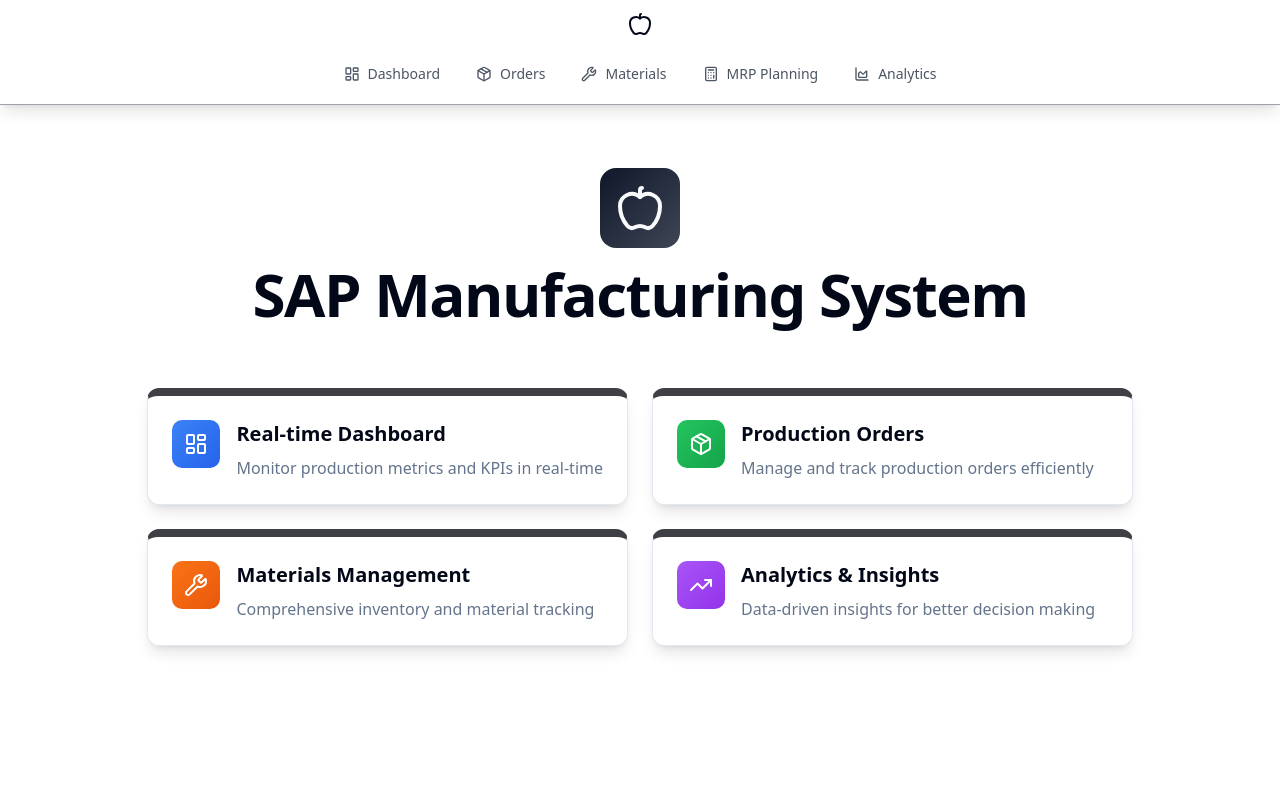
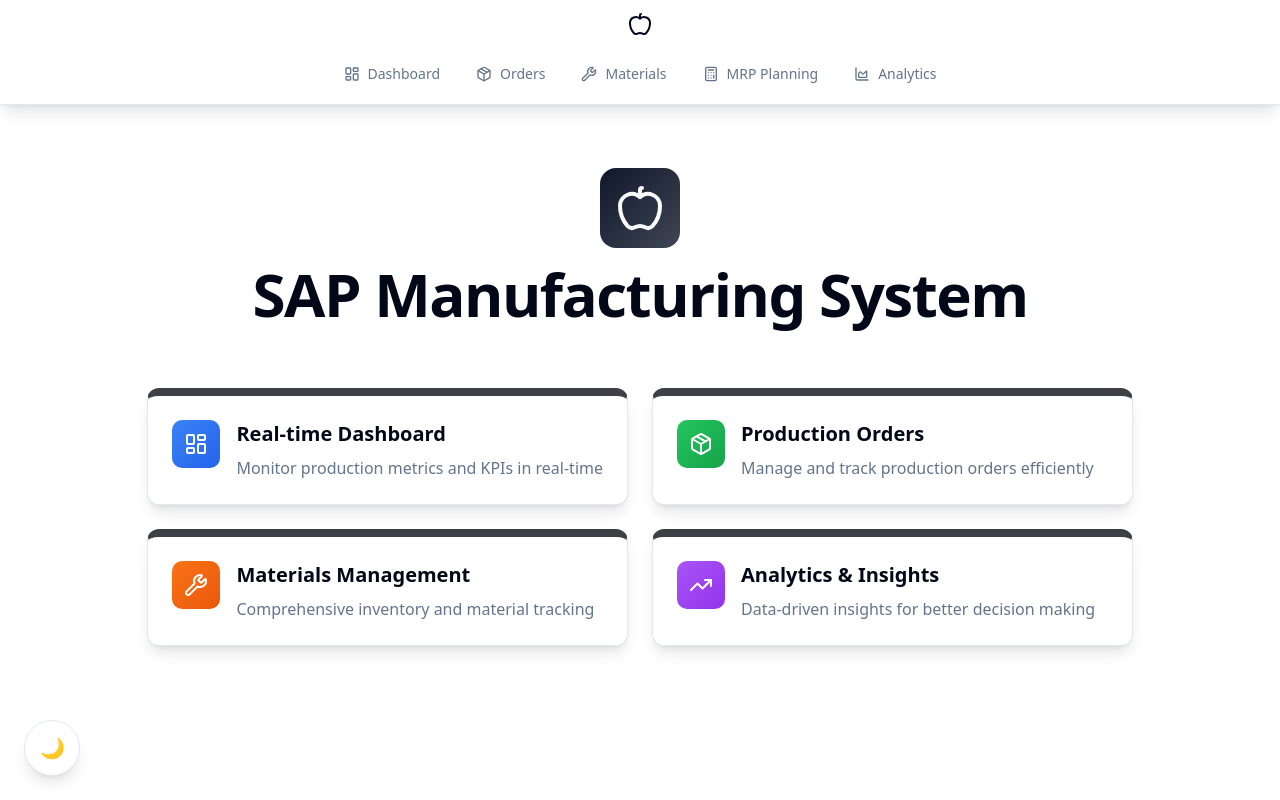
Before and after one commit to aeyvmor/SAP, a Next.js app in the folder frontend/: page / in a window 1280 px wide. Built offline with nearby package versions, Linux system fonts and the light colour scheme.

Commit message:
added a persistent dark mode toggle on the bottom left

```diff
--- a/frontend/src/app/layout.tsx
+++ b/frontend/src/app/layout.tsx
@@ -3,6 +3,7 @@
 import "./globals.css";
 import { ThemeProvider } from "@/components/ThemeProvider";
 import { Navbar } from "@/components/Navbar";
+import { ThemeToggle } from "@/components/ThemeToggle";
 import QueryProvider from "@/components/QueryProvider";
 
 const geistSans = Geist({
@@ -30,6 +31,7 @@
                         enableSystem
                     >
                         <Navbar />
+                        <ThemeToggle />
                         <div className="mt-32 flex-1 flex justify-center px-5 py-10 overflow-auto">
                             {children}
                         </div>
--- a/frontend/src/components/Navbar.tsx
+++ b/frontend/src/components/Navbar.tsx
@@ -48,7 +48,7 @@
     };
 
     return (
-        <nav className="w-full py-3 bg-white border-b border-zinc-400 shadow-lg fixed top-0 z-50">
+        <nav className="w-full py-3 bg-background border-b border-border shadow-lg fixed top-0 z-50">
             <div className="flex gap-5 flex-col justify-between items-center">
                 <Link href="/">
                     <LucideApple />
@@ -65,8 +65,8 @@
                                 href={nav.url}
                                 className={`flex items-center gap-2 px-4 py-2 rounded-lg text-sm font-medium transition-all duration-200 ${
                                     active
-                                        ? "bg-zinc-900 text-white shadow-sm"
-                                        : "text-gray-600 hover:text-gray-900 hover:bg-gray-100"
+                                        ? "bg-primary text-primary-foreground shadow-sm"
+                                        : "text-muted-foreground hover:text-foreground hover:bg-accent"
                                 }`}
                             >
                                 <Icon className="h-4 w-4" />
--- /dev/null
+++ b/frontend/src/components/ThemeToggle.tsx
@@ -0,0 +1,34 @@
+"use client";
+
+import { useTheme } from "next-themes";
+import { useEffect, useState } from "react";
+import { Button } from "@/components/ui/button";
+
+export function ThemeToggle() {
+    const { theme, setTheme } = useTheme();
+    const [mounted, setMounted] = useState(false);
+
+    // useEffect only runs on the client, so now we can safely show the
+    // button after the component has mounted.
+    useEffect(() => {
+        setMounted(true);
+    }, []);
+
+    if (!mounted) {
+        return null;
+    }
+
+    return (
+        <Button
+            variant="outline"
+            size="lg"
+            className="fixed bottom-6 left-6 z-50 rounded-full shadow-lg h-14 w-14 text-xl"
+            onClick={() => setTheme(theme === "dark" ? "light" : "dark")}
+        >
+            <span className="transition-all duration-300">
+                {theme === "dark" ? "☀️" : "🌙"}
+            </span>
+            <span className="sr-only">Toggle theme</span>
+        </Button>
+    );
+}
```
